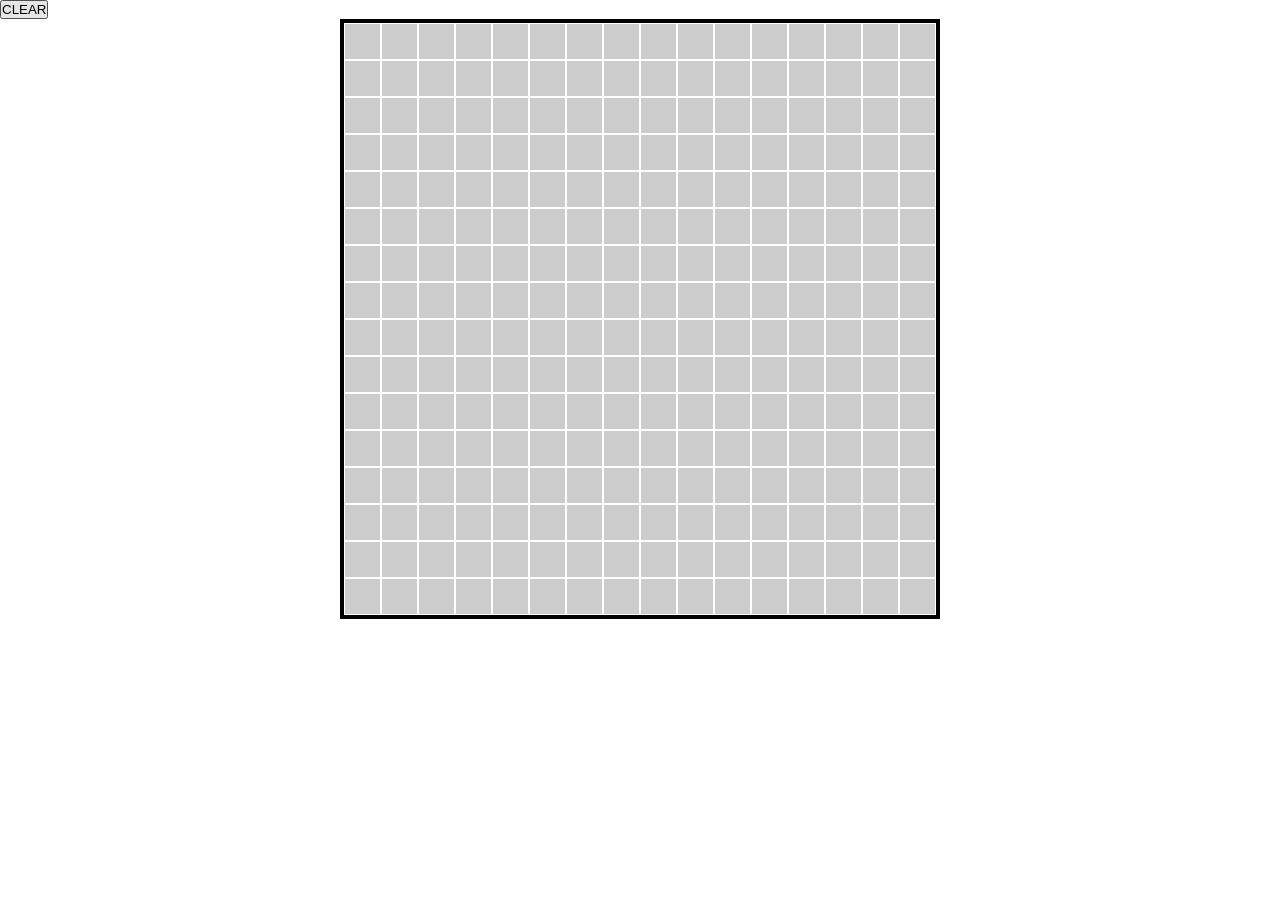
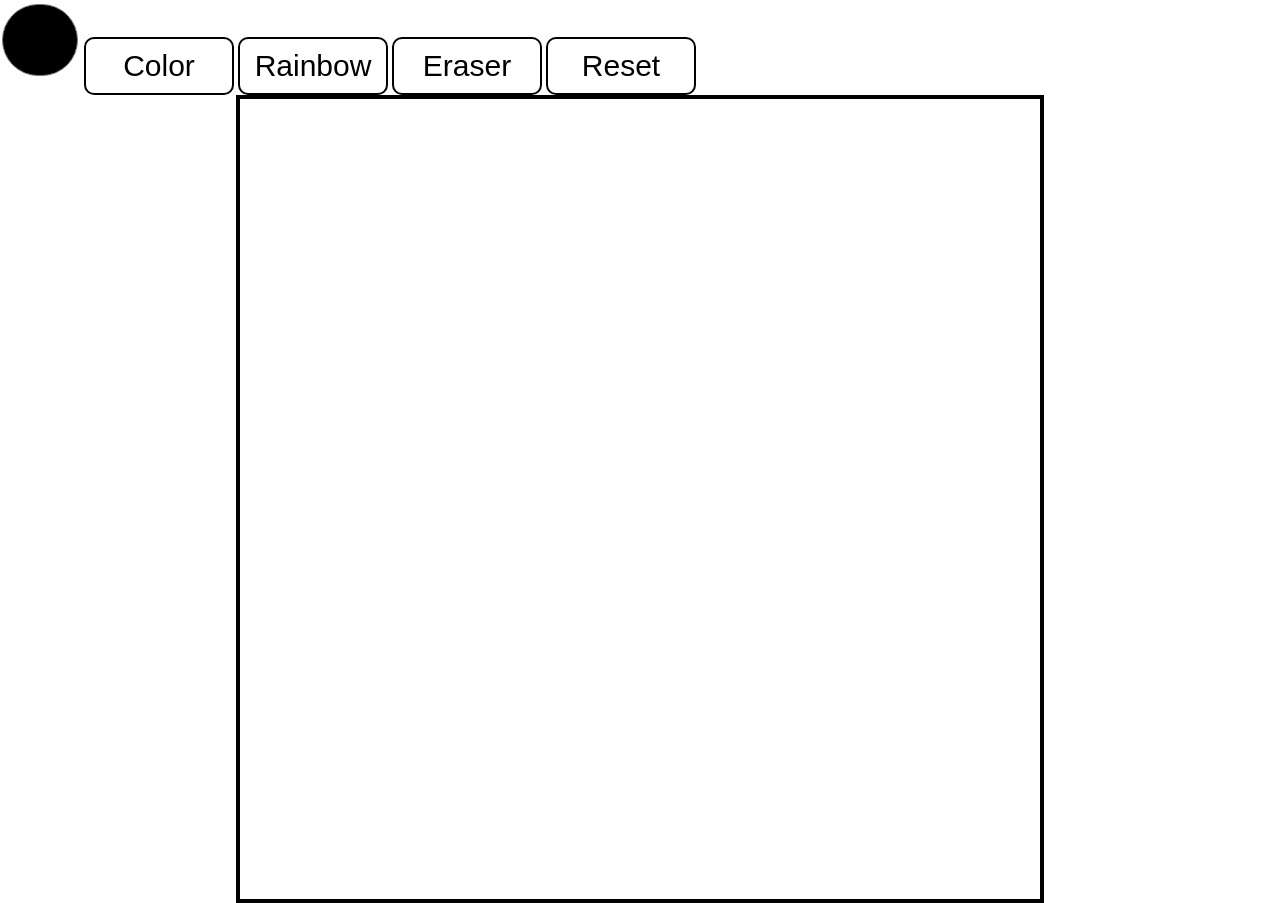
Before and after one commit to YasserS19/sketch, a website built with Vite: page index.html in a window 1280 px wide. Before the commit the page ends 800 px from the top, so only its background shows below. Built offline with nearby package versions, Linux system fonts and the light colour scheme.

Commit message:
added buttons and some stylin

```diff
--- a/index.html
+++ b/index.html
@@ -1,12 +1,16 @@
 <!DOCTYPE html>
 <html>
   <head>
-    <title>8x8 Grid of Squares</title>
+    <title>Sketch</title>
     <script type="module" defer src="./script.js"></script>
     <link rel="stylesheet" type="text/css" href="./style.css" />
   </head>
   <body>
-    <button class="reset">CLEAR</button>
+    <input type="color" class="picker" />
+    <button class="color">Color</button>
+    <button class="rainbow">Rainbow</button>
+    <button class="eraser">Eraser</button>
+    <button class="reset">Reset</button>
     <div class="container"></div>
   </body>
 </html>
--- a/script.js
+++ b/script.js
@@ -1,5 +1,5 @@
 const container = document.querySelector('.container');
-const squareCount = 16;
+const squareCount = 100;
 
 for (let i = 0; i < squareCount * squareCount; i++) {
     const square = document.createElement('div');
@@ -7,16 +7,41 @@ for (let i = 0; i < squareCount * squareCount; i++) {
     container.appendChild(square);
 }
 
+let color = "black";
 const squares = document.querySelectorAll('.square');
+const colorButton = document.querySelector('.color');
+const eraseButton = document.querySelector('.eraser');
+const resetButton = document.querySelector('.reset');
+const colorPicker = document.querySelector(".picker");
+
+
+colorPicker.addEventListener("change", () => {
+    color = colorPicker.value;
+});
+
 squares.forEach(square => {
     square.addEventListener('mouseover', () => {
-        square.style.backgroundColor = 'blue';
+        square.style.backgroundColor = color;
     });
 });
 
-const resetButton = document.querySelector('.reset');
+colorButton.addEventListener('click', () => {
+    squares.forEach(square => {
+        square.addEventListener('mouseover', () => {
+            square.style.backgroundColor = color;
+        });
+    });
+});
+
 resetButton.addEventListener('click', () => {
     squares.forEach(square => {
-        square.style.backgroundColor = '#ccc';
+        square.style.backgroundColor = "white";
     });
 });
+eraseButton.addEventListener('click', () => {
+    squares.forEach(square => {
+        square.addEventListener('mouseover', () => {
+            square.style.backgroundColor = "white";
+        });
+    });
+});
--- a/style.css
+++ b/style.css
@@ -5,18 +5,47 @@
 
 .container {
     display: grid;
-    grid-template-columns: repeat(16, 1fr);
-    grid-template-rows: repeat(16, 1fr);
-    width: 600px;
-    height: 600px;
+    grid-template-columns: repeat(100, 1fr);
+    grid-template-rows: repeat(100, 1fr);
+    width: 800px;
+    height: 800px;
     margin: auto;
     border: 4px solid black;
-
-    box-sizing: border-box;
 }
 
 .square {
-    margin: 1px;
-    background-color: #ccc;
-    box-sizing: border-box;
+    background-color: white;
 }
+
+.picker {
+    -webkit-appearance: none;
+    width: 80px;
+    height: 80px;
+    background: none;
+    border: none;
+    border-radius: 50px;
+    /* background-color: white; */
+}
+
+.picker::-webkit-color-swatch {
+    border-radius: 50px;
+}
+
+.picker:hover {
+    cursor: pointer;
+}
+
+button {
+    background-color: white;
+    border: 2px solid black;
+    font-size: 30px;
+    padding: 10px;
+    border-radius: 10px;
+    width: 150px;
+    transition: transform 0.2s ease-in-out;
+}
+
+button:hover {
+    transform: scale(1.1);
+    cursor: pointer;
+}
```
